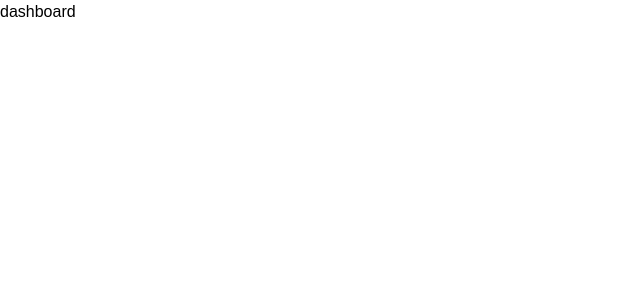
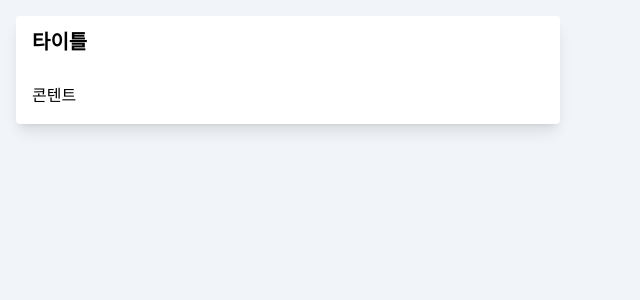
Before and after one commit to softBUD/admin-page-sample, a Next.js app: page /dashboard in a window 1280 px wide. Shown: the top 300 px of the page, without its empty margins (0-640 px from the left). Built offline with nearby package versions, Linux system fonts and the light colour scheme.

Commit message:
card components 만드는중

```diff
--- a/components/card.tsx
+++ b/components/card.tsx
@@ -0,0 +1,23 @@
+import React from "react";
+
+interface CardProps {
+  title: string;
+  content: string;
+}
+
+export default function Card({ title, content }: CardProps) {
+  return (
+    <>
+      <div className="relative flex flex-col break-words w-full mb-6 shadow-lg rounded bg-white">
+        <div className="rounded-t mb-0 px-4 py-3">
+          <div className="flex flex-wrap items-center">
+            <div className="relative w-full max-w-full flex-grow flex-1">
+              <h2 className=" text-xl font-semibold">{title}</h2>
+            </div>
+          </div>
+        </div>
+        <div className="p-4 flex-auto">{content}</div>
+      </div>
+    </>
+  );
+}
--- a/pages/dashboard.tsx
+++ b/pages/dashboard.tsx
@@ -1,7 +1,12 @@
 import React from "react";
+import Card from "@/components/card";
 
-function dashboard() {
-  return <div>dashboard</div>;
+export default function dashboard() {
+  return (
+    <div className="bg-slate-100 w-screen h-screen">
+      <div className="max-w-xl p-4">
+        <Card title="타이틀" content="콘텐트" />
+      </div>
+    </div>
+  );
 }
-
-export default dashboard;
```
Also changed, not shown: 1 other file (tests, documents, lock files or other folders).
